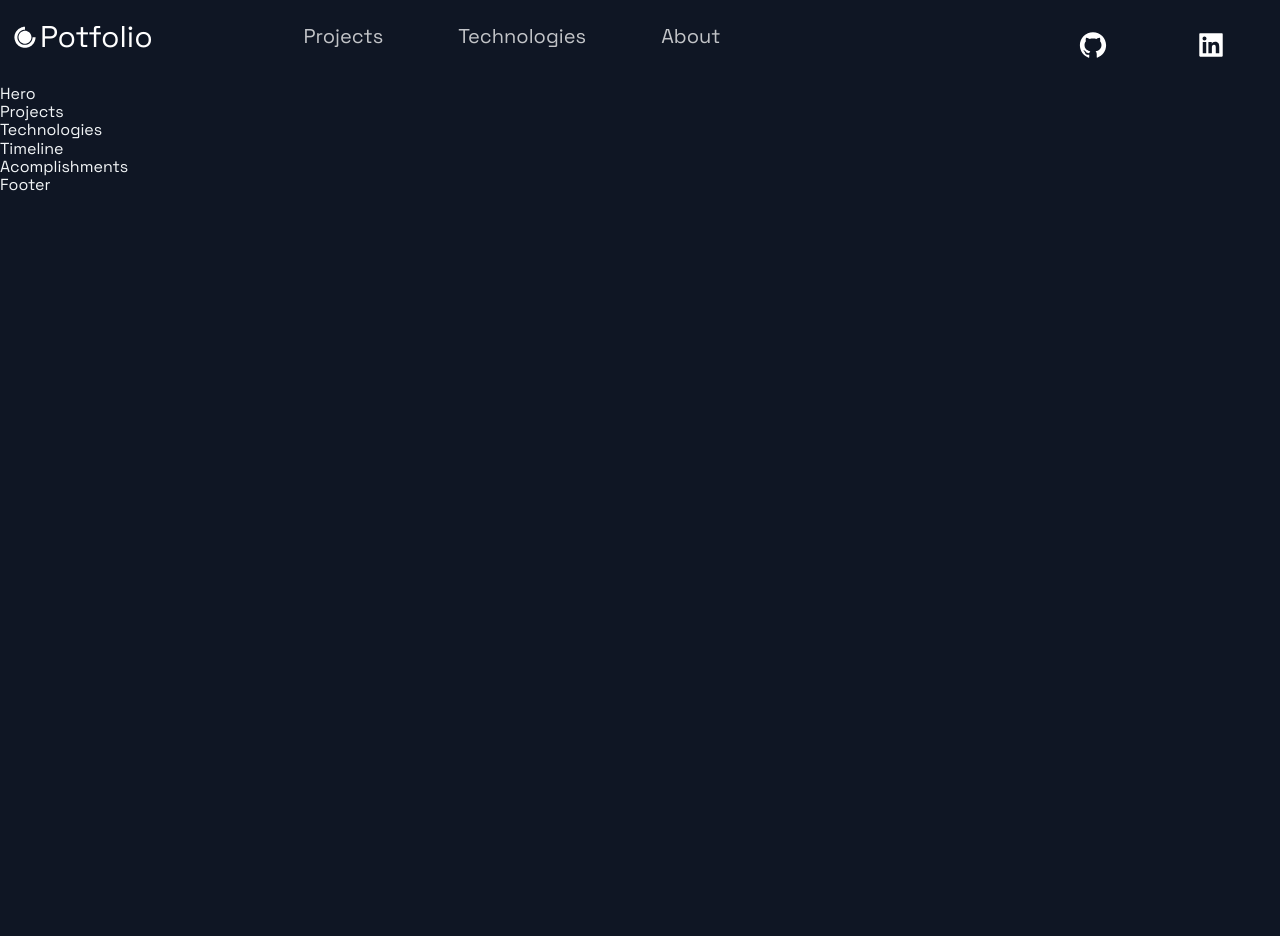
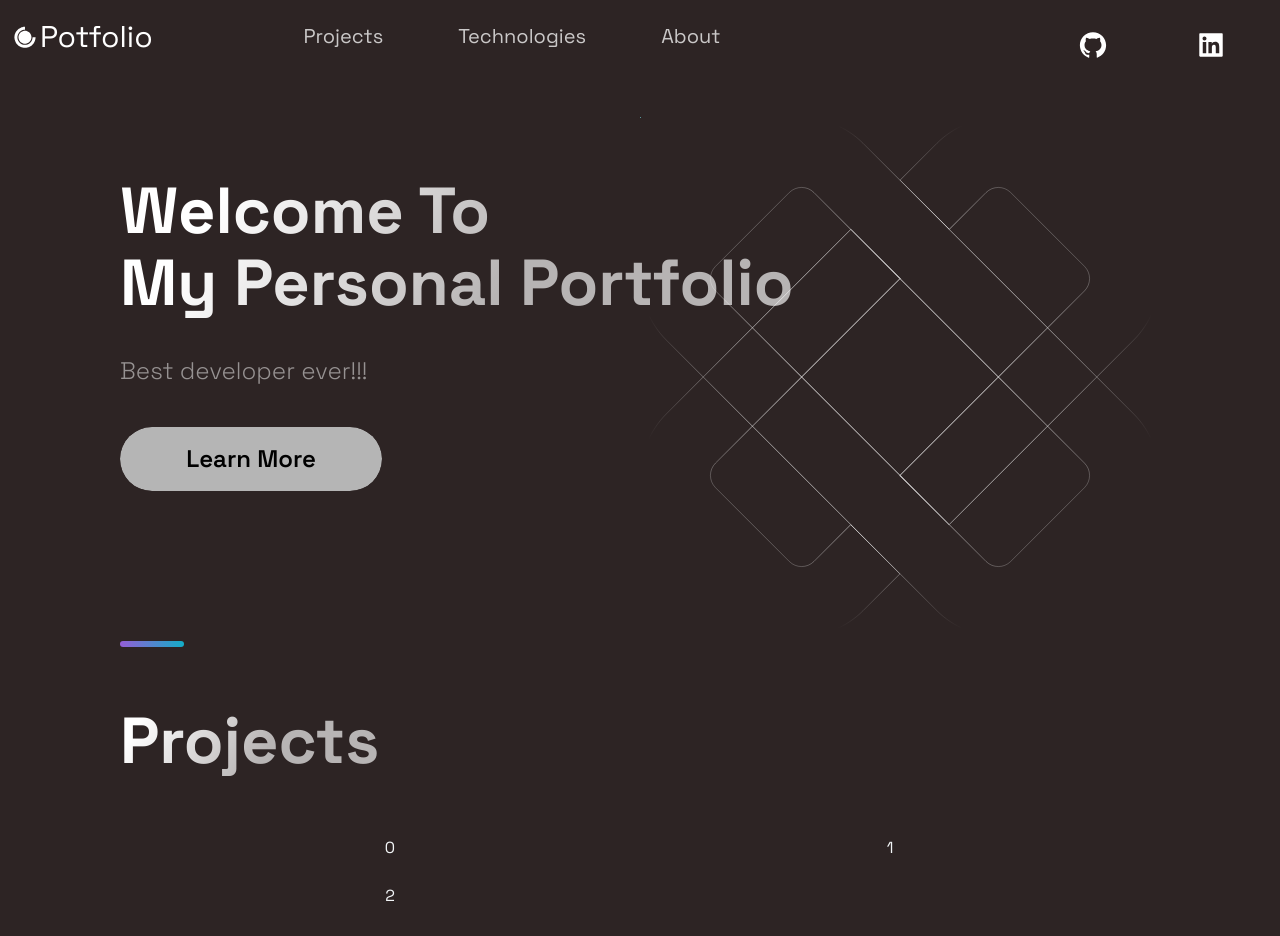
Before and after one commit to SharmaManjul/MyPortfolio, a Next.js app: page / in a window 1280 px wide. Shown: the top 936 px of the page. Before the commit the page ends 800 px from the top, so only its background shows below. Built offline with nearby package versions, Linux system fonts and the light colour scheme.

Commit message:
Adding hero and animation.

```diff
--- a/src/components/BackgrooundAnimation/BackgroundAnimation.js
+++ b/src/components/BackgrooundAnimation/BackgroundAnimation.js
@@ -8,7 +8,7 @@
       fill="none"
       xmlns="http://www.w3.org/2000/svg"
     >
-      <g opacity="0.15">
+      <g opacity="1">
         <path
           fillRule="evenodd"
           clipRule="evenodd"
--- a/src/components/Hero/Hero.js
+++ b/src/components/Hero/Hero.js
@@ -4,10 +4,19 @@
 import Button from '../../styles/GlobalComponents/Button';
 import { LeftSection } from './HeroStyles';
 
-const Hero = (props) => (
-  <div>
-    Hero
-  </div>
+const Hero = () => (
+  <Section row nopadding>
+    <LeftSection>
+      <SectionTitle main center>
+        Welcome To <br />
+        My Personal Portfolio
+      </SectionTitle>
+      <SectionText>
+        Best developer ever!!!
+      </SectionText>
+      <Button onClick={() => window.location='https://google.com'}>Learn More</Button>
+    </LeftSection>
+  </Section>
 );
 
 export default Hero;
--- a/src/components/Projects/Projects.js
+++ b/src/components/Projects/Projects.js
@@ -5,9 +5,17 @@
 import { projects } from '../../constants/constants';
 
 const Projects = () => (
-  <div>
-    Projects
-  </div>
+  <Section nopadding id="projects">
+    <SectionDivider/>
+    <SectionTitle main>Projects</SectionTitle>
+    <GridContainer>
+      {[0, 1, 2].map((project) =>
+        <div>
+          {project}
+        </div>
+      )}
+    </GridContainer>
+  </Section>
 );
 
 export default Projects;
--- a/src/pages/index.js
+++ b/src/pages/index.js
@@ -10,10 +10,10 @@
 const Home = () => {
   return (
     <Layout>
-      {/* <Section grid> */}
+      <Section grid>
         <Hero />
-        {/* <BgAnimation /> */}
-      {/* </Section> */}
+        <BgAnimation />
+      </Section>
       <Projects />
       <Technologies />
       <Timeline />
--- a/src/styles/GlobalComponents/index.js
+++ b/src/styles/GlobalComponents/index.js
@@ -177,7 +177,6 @@
   justify-content: center;
   margin: ${({ alt, form }) => (alt || form) ? '0' : '0 0 80px'};
   color: #fff;
-  background: ${({ alt }) => alt ? 'linear-gradient(270deg, #ff622e 0%, #B133FF 100%)' : 'linear-gradient(270deg, #00DBD8 0%, #B133FF 100%)'};
   cursor: pointer;
   transition: 0.5s ease;
   position: relative;
@@ -202,14 +201,13 @@
 export const ButtonFront = styled.button`
   border: none;
   border-radius: 50px;
-  color: #fff;
   display: flex;
   position: absolute;
   top: 0;
   left: 0;
   width: 100%;
   height: 100%;
-  background: ${({ alt }) => alt ? 'linear-gradient(270deg, #F46737 0%, #945DD6 100%)' : 'linear-gradient(270deg, #13ADC7 0%, #945DD6 100%)'};
+  background: #b5b5b5;
   opacity: ${({ disabled }) => disabled ? '.5' : '1'};
   transition: .4s ease;
   font-size: ${({ alt }) => alt ? '20px' : '24px'};
@@ -231,7 +229,7 @@
   }
 
   &:disabled{
-    background: linear-gradient(270deg, #00DBD8 0%, #B133FF 100%);
+    background: #a2a3a2;
     opacity: 0.5;
     box-shadow: inset 0px 2px 1px rgba(46, 49, 55, 0.15), inset 0px 0px 4px rgba(20, 20, 55, 0.3);
   }
--- a/src/themes/default.js
+++ b/src/themes/default.js
@@ -7,7 +7,7 @@
   // Colors for layout
   colors: {
     primary1: "hsl(204,23.8%,95.9%)",
-    background1: "#0F1624",
+    background1: "#2D2424",
     accent1: "hsl(34.9,98.6%,72.9%)",
     button: "hsl(205.1,100%,36.1%)",
     background2: "hsl(232.7,27.3%,23.7%)",
```
